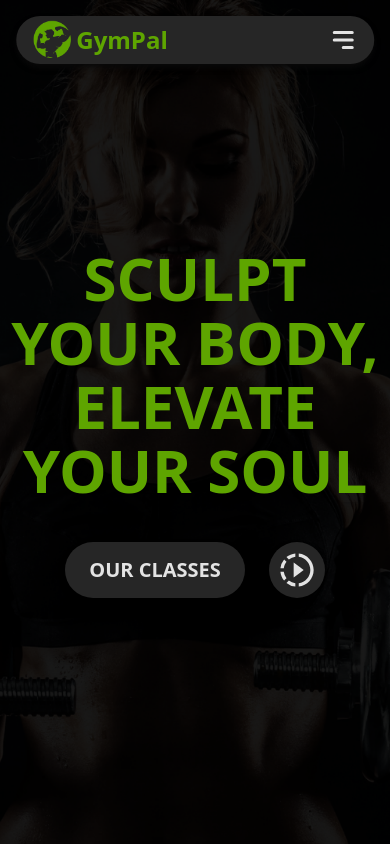
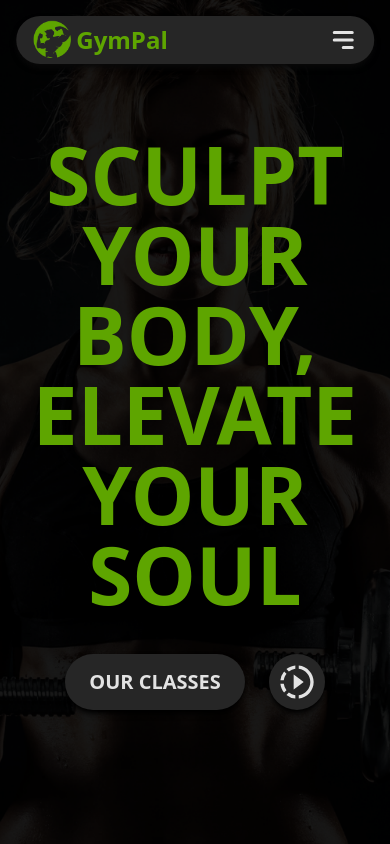
Before and after one commit to michelezedda/gympal, a React (Vite) app: page / in a window 390 px wide. Shown: the top 844 px of the page. Built offline with nearby package versions, Linux system fonts and the light colour scheme; what tailwindcss-motion would draw is missing.

Commit message:
media q fixed

```diff
--- a/src/components/Hero.jsx
+++ b/src/components/Hero.jsx
@@ -16,7 +16,7 @@ function Hero() {
     <>
       <div className="flex relative h-[100dvh] bg-[url(/media/background.png)] bg-center bg-cover bg-no-repeat">
         <div className="flex flex-col text-center mx-auto max-w-screen-xl justify-center items-center">
-          <h1 className="text-[60px] lg:text-[150px] leading-16 lg:leading-34 text-lime-600 font-black shadow-md">
+          <h1 className="text-[80px] lg:text-[150px] leading-20 lg:leading-34 text-lime-600 font-black shadow-md">
             SCULPT YOUR BODY,
             <br />
             ELEVATE YOUR SOUL
```
